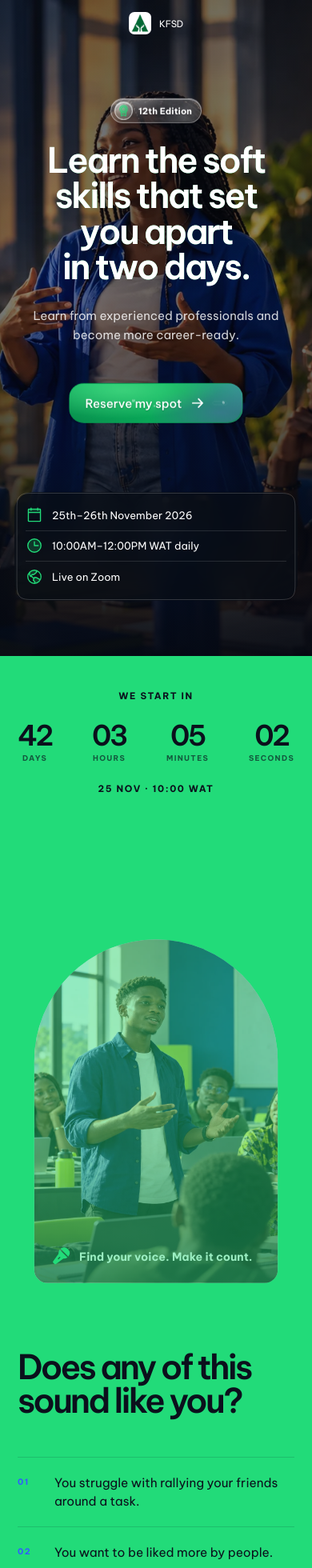
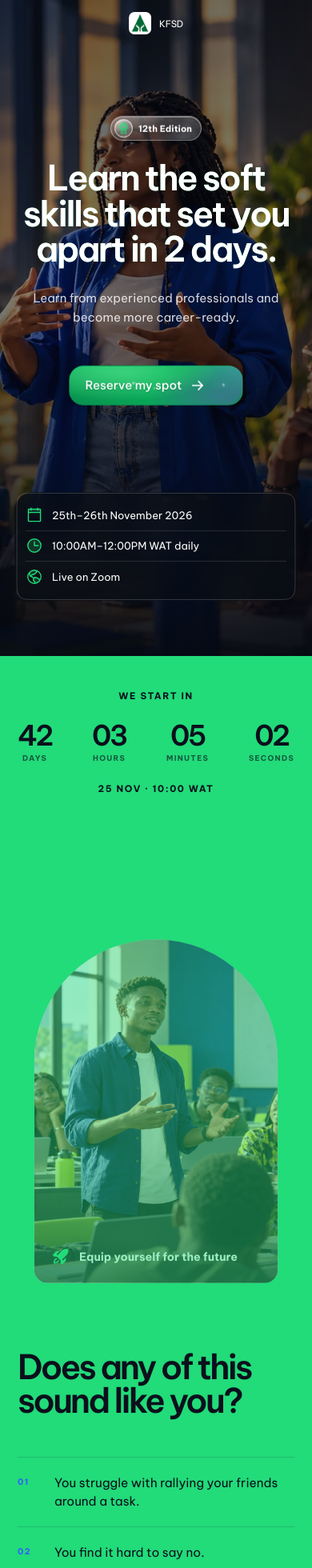
Before and after one commit to chiazaokoli/kfsd-website, a Next.js app: page / in a window 390 px wide. Shown: the top 1960 px of the page at 80% size. Built offline with nearby package versions, Linux system fonts and the light colour scheme.

Commit message:
Refresh landing page copy and mobile section spacing

```diff
--- a/app/globals.css
+++ b/app/globals.css
@@ -156,7 +156,7 @@ img { display: block; }
 .grade-sketch { display: block; width: 100%; height: auto; overflow: visible; color: var(--cream); }
 .grade-stroke { stroke-dasharray: 1; stroke-dashoffset: 1; }
 .grade-stamp, .grade-splash, .grade-paint, .grade-drip { opacity: 0; }
-.reveal-statement { position: relative; z-index: 2; max-width: 1190px; margin: 0; color: var(--cream); font-size: clamp(1.65rem, 3.1vw, 3.7rem); font-weight: 400; letter-spacing: -.045em; line-height: 1.25; }
+.reveal-statement { position: relative; z-index: 2; max-width: 1190px; margin: 0; color: var(--cream); font-size: clamp(1.65rem, 3.1vw, 3.7rem); font-weight: 400; letter-spacing: -.045em; line-height: 1.4; }
 .reveal-word { opacity: .12; }
 
 /* Skills */
@@ -365,7 +365,7 @@ img { display: block; }
   .hook-visual { height: 125vw; max-height: 690px; order: -1; }
   .hook-section { padding-bottom: 90px; }
   .matter-section, .skills-section, .learning-section, .schedule-section, .proof-section, .registration-section, .faq-section-new { padding: 110px 22px; }
-  .matter-section { padding-top: 28px; }
+  .matter-section { padding-top: 28px; padding-bottom: 75px; }
   .matter-heading { display: flex; flex-direction: column; align-items: stretch; gap: 18px; margin-bottom: 36px; }
   .grade-sketch { order: -1; align-self: flex-end; width: clamp(145px, 39vw, 190px); margin: 56px 8px -32px 0; }
   .section-heading { display: block; }
--- a/app/page.tsx
+++ b/app/page.tsx
@@ -8,7 +8,7 @@ import { ScrollTrigger } from "gsap/ScrollTrigger";
 import {
   ArrowDown, ArrowRight, Brain, CalendarBlank, CaretDown, ChatCircleDots,
   Clock, CrownSimple, GlobeHemisphereWest, Lightning,
-  ListChecks, MicrophoneStage, Mountains, Question, ShieldCheck,
+  ListChecks, RocketLaunch, Mountains, Question, ShieldCheck,
   Student, UsersThree, Medal,
 } from "@phosphor-icons/react";
 import { siteConfig } from "../src/config/site";
@@ -19,7 +19,7 @@ import LearningFlow from "../src/components/LearningFlow";
 gsap.registerPlugin(useGSAP, ScrollTrigger);
 const assetPrefix = process.env.NEXT_PUBLIC_BASE_PATH ?? "";
 const heroLeadWords = ["Learn", "the", "soft", "skills", "that", "set", "you", "apart", "in"];
-const heroEnding = "two days.";
+const heroEnding = "2 days.";
 const heroEndingStart = heroLeadWords.join("").length;
 const sectionColors = [
   [".hook-section", [251, 250, 246]],
@@ -42,10 +42,10 @@ function heroLetters(text: string, startIndex: number) {
 
 const questions = [
   "You struggle with rallying your friends around a task.",
-  "You want to be liked more by people.",
+  "You find it hard to say no.",
   "You want to keep to deadlines and manage your time better.",
-  "You want people to listen when you speak.",
-  "You want to speak publicly without feeling nervous.",
+  "You struggle to express yourself clearly.",
+  "Leading feels unnatural to you.",
 ];
 
 const skills = [
@@ -400,7 +400,7 @@ export default function Home() {
           <div className="hero-scrim" aria-hidden="true" />
           <div className="hero-content">
             <p className="edition-badge hero-enter"><span className="edition-badge-icon"><Medal size={15} weight="duotone" aria-hidden="true" /></span><span>{siteConfig.edition}</span></p>
-            <h1 id="hero-title" aria-label="Learn the soft skills that set you apart in two days."><span aria-hidden="true">{heroLeadWords.map((word, index) => <Fragment key={word}>{index > 0 && " "}<span className="hero-word">{heroLetters(word, heroLeadWords.slice(0, index).join("").length)}</span></Fragment>)}{" "}<span className="hero-ending">{heroLetters(heroEnding, heroEndingStart)}</span></span></h1>
+            <h1 id="hero-title" aria-label="Learn the soft skills that set you apart in 2 days."><span aria-hidden="true">{heroLeadWords.map((word, index) => <Fragment key={word}>{index > 0 && " "}<span className="hero-word">{heroLetters(word, heroLeadWords.slice(0, index).join("").length)}</span></Fragment>)}{" "}<span className="hero-ending">{heroLetters(heroEnding, heroEndingStart)}</span></span></h1>
             <p className="hero-subhead hero-enter">Learn from experienced professionals and become more career-ready.</p>
             <a ref={heroCtaRef} className="primary-cta hero-enter" href="#register"><span className="cta-copy">Reserve my spot</span><ArrowRight size={20} weight="bold" /></a>
           </div>
@@ -426,7 +426,7 @@ export default function Home() {
           </div>
           <figure className="hook-visual motion-image">
             <Image src={`${assetPrefix}/images/student-speaker.webp`} alt="A student speaking confidently to a group" fill unoptimized sizes="(max-width: 800px) 100vw, 46vw" />
-            <figcaption><MicrophoneStage size={28} weight="fill" /> Find your voice. Make it count.</figcaption>
+            <figcaption><RocketLaunch size={28} weight="fill" /> Equip yourself for the future</figcaption>
           </figure>
         </section>
 
@@ -452,7 +452,7 @@ export default function Home() {
         </section>
 
         <section ref={learningSectionRef} className="learning-section">
-          <div className="section-heading learning-heading chapter-reveal"><h2>No boring lectures. You’ll actually do things.</h2></div>
+          <div className="section-heading learning-heading chapter-reveal"><h2>Real advice from people who’ve done it. Here’s how to make them stick</h2></div>
           <div className="learning-steps">
             <LearningFlow activeStep={activeStep} />
             {learningSteps.map(({ title, copy, icon: Icon }, index) => {
@@ -468,7 +468,7 @@ export default function Home() {
 
         <section className="schedule-section" id="schedule">
           <div className="schedule-layout">
-            <div className="schedule-intro"><h2>Order of the day</h2><p>Both days run from 10:00AM to 12:00PM West Africa Time.</p><div className="local-time-card"><GlobeHemisphereWest size={25} weight="duotone" /><div><strong>Not in Nigeria?</strong><span>{localTime || "Converting 10:00AM WAT to your local time…"}</span></div></div></div>
+            <div className="schedule-intro"><h2>What happens in each session</h2><p>Both days run from 10:00AM to 12:00PM West Africa Time.</p><div className="local-time-card"><GlobeHemisphereWest size={25} weight="duotone" /><div><strong>Not in Nigeria?</strong><span>{localTime || "Converting 10:00AM WAT to your local time…"}</span></div></div></div>
             <div className="schedule-panel chapter-reveal">
               <div className="day-tabs" data-active-day={activeDay} role="tablist" aria-label="Training days"><span className="day-tabs-highlight" aria-hidden="true" />{siteConfig.schedules.map((day, index) => <button key={day.label} role="tab" aria-selected={activeDay === index} onClick={() => setActiveDay(index)}>{day.label}</button>)}</div>
               <div className="schedule-title"><div><span>{activeSchedule.date}</span><h3>{activeSchedule.title}</h3></div><Clock size={31} weight="duotone" /></div>
@@ -478,7 +478,7 @@ export default function Home() {
         </section>
 
         <section className="proof-section">
-          <div className="proof-header chapter-reveal"><p className="section-kicker">The speakers</p><h2>Five voices. Five skills. A fresh perspective.</h2><p>Meet the faces of each topic. Names and portraits are placeholders until the speaker lineup is confirmed.</p></div>
+          <div className="proof-header chapter-reveal"><p className="section-kicker">The speakers</p><h2>Five voices. Five skills. A fresh perspective.</h2><p>Meet the faces behind each topic, each led by someone who has lived it</p></div>
           <div className="speaker-placeholder-grid">{speakers.map(({ name, topic }, index) => <article key={topic}><div className="speaker-portrait" aria-hidden="true" style={{ backgroundImage: `url(${assetPrefix}/images/speaker-placeholders.webp)`, backgroundPosition: `${index * 25}% top` }} /><div className="speaker-details"><h3>{name}</h3><p>{topic}</p></div></article>)}</div>
         </section>
 
```
